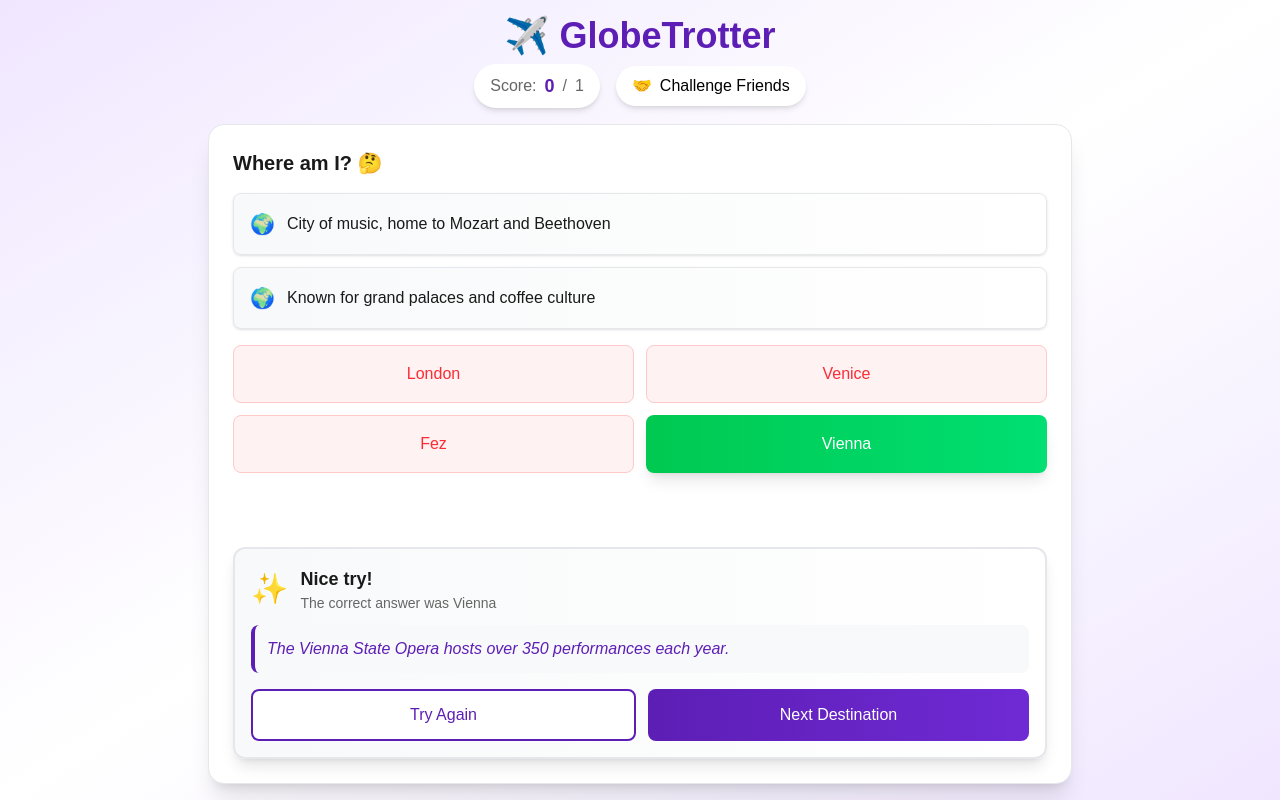
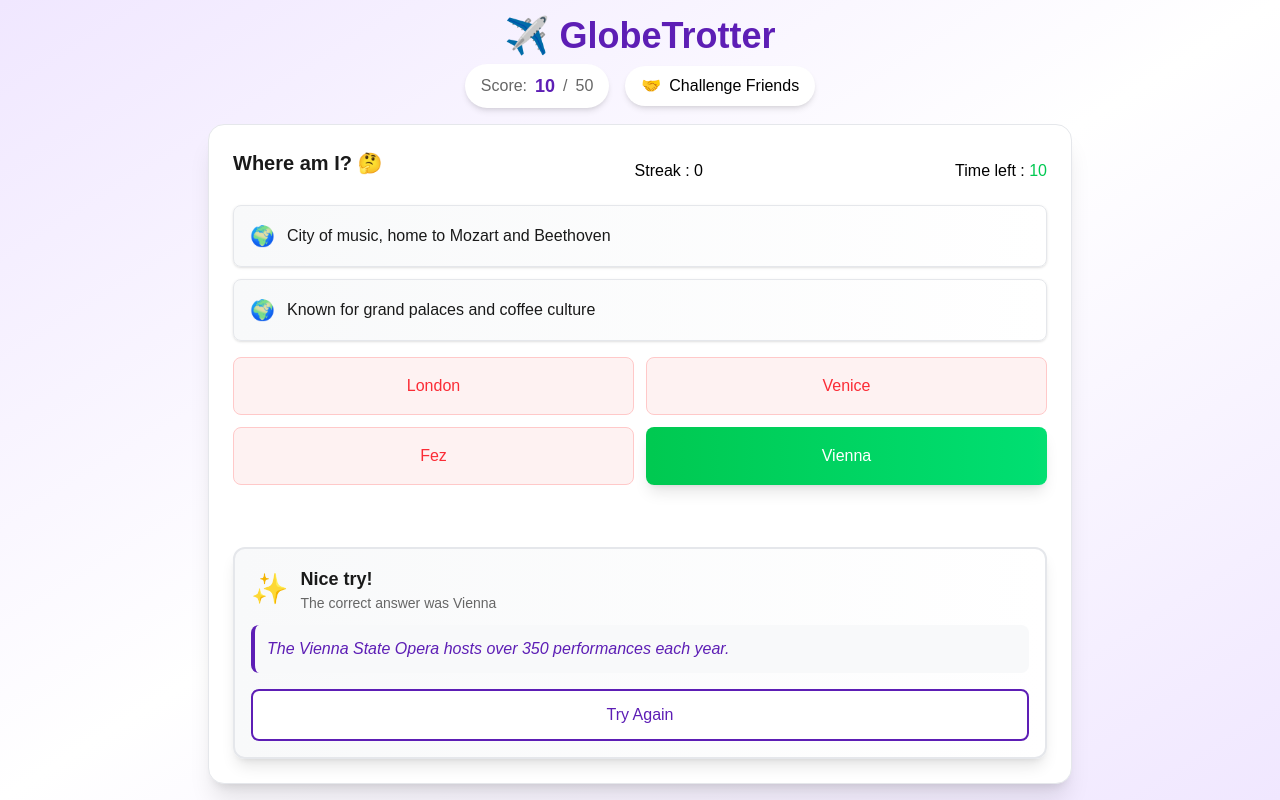
Before and after one commit to vanshika703/GlobeTrotter, a Next.js app: page / in a window 1280 px wide. Both pictures are taken after a click on the button "London". Built offline with nearby package versions, Linux system fonts and the light colour scheme.

Commit message:
ft : interview addition

```diff
--- a/src/app/page.tsx
+++ b/src/app/page.tsx
@@ -19,6 +19,8 @@ interface GameState {
     correct: number;
     total: number;
   };
+  streak: number;
+  questionTime: number;
   answered: boolean;
   isCorrect: boolean | null;
 }
@@ -48,6 +50,8 @@ export default function Home() {
       correct: 0,
       total: 0,
     },
+    streak: 4,
+    questionTime: 15,
     answered: false,
     isCorrect: null,
   });
@@ -62,6 +66,26 @@ export default function Home() {
     fetchData();
   }, []);
 
+  useEffect(() => {
+    let timer;
+
+    if (gameState?.questionTime >= 0 && !gameState?.answered)
+      timer = setInterval(() => {
+        setGameState((prev) => {
+          if (gameState?.questionTime <= 0) {
+            handleAnswer("");
+            return prev;
+          } else
+            return {
+              ...prev,
+              questionTime: prev?.questionTime - 1,
+            };
+        });
+      }, 1000);
+
+    return () => clearInterval(timer);
+  }, [gameState?.questionTime, gameState?.answered]);
+
   const generateOptions = (correctAnswer: string): string[] => {
     const allDestinations = destinations.map((d) => d.name);
     const shuffled = allDestinations
@@ -72,7 +96,7 @@ export default function Home() {
     return [...shuffled, correctAnswer].sort(() => Math.random() - 0.5);
   };
 
-  const startNewRound = () => {
+  const startNewRound = (newGame?: boolean) => {
     const randomDest =
       destinations[Math.floor(Math.random() * destinations.length)];
 
@@ -80,44 +104,68 @@ export default function Home() {
       currentDestination: randomDest,
       selectedClues: randomDest?.clues || [],
       options: generateOptions(randomDest?.name),
-      score: gameState.score,
+      score: {
+        correct: newGame ? 0 : gameState?.score?.correct,
+        total: newGame ? 0 : gameState?.score?.total,
+      },
+      streak: gameState?.streak,
+      questionTime: 15,
       answered: false,
       isCorrect: null,
     });
   };
 
   const retryCurrentRound = () => {
-    if (!gameState.currentDestination) return;
+    if (!gameState?.currentDestination) return;
 
     setGameState({
       ...gameState,
+      score: {
+        correct: 0,
+        total: 0,
+      },
+      streak: 0,
+      questionTime: 15,
       answered: false,
       isCorrect: null,
     });
+
+    startNewRound(true);
   };
 
   const handleAnswer = (selectedAnswer: string) => {
-    if (gameState.answered) return;
+    if (gameState?.answered) return;
 
-    const isCorrect = selectedAnswer === gameState.currentDestination?.name;
+    const isCorrect = selectedAnswer === gameState?.currentDestination?.name;
+
+    let score: number;
 
     if (isCorrect) {
       confetti(CONFETTI_CONFIG);
-    }
+      score =
+        gameState?.questionTime >= 10
+          ? 50
+          : gameState?.questionTime >= 5
+          ? 25
+          : 10;
+    } else if (!isCorrect && gameState?.streak > 5) setShowShareModal(true);
 
     setGameState((prev) => ({
       ...prev,
       answered: true,
       isCorrect,
+      streak: isCorrect ? prev?.streak + 1 : 0,
       score: {
-        correct: prev.score.correct + (isCorrect ? 1 : 0),
-        total: prev.score.total + 1,
+        correct:
+          prev?.score.correct +
+          (isCorrect ? score : 0) +
+          (prev?.streak >= 3 ? 10 : 0),
+        total: prev?.score.total + 50,
       },
     }));
   };
 
   useEffect(() => {
-    // Check for invitation parameters in URL
     const urlParams = new URLSearchParams(window.location.search);
     const inviterUsername = urlParams.get("username");
     const inviterCorrect = urlParams.get("correct");
@@ -142,8 +190,8 @@ export default function Home() {
     const baseUrl = window.location.origin + window.location.pathname;
     const params = new URLSearchParams({
       username: username,
-      correct: gameState.score.correct.toString(),
-      total: gameState.score.total.toString(),
+      correct: gameState?.score.correct.toString(),
+      total: gameState?.score.total.toString(),
     });
     return `${baseUrl}?${params.toString()}`;
   };
@@ -152,18 +200,16 @@ export default function Home() {
     if (!username.trim()) return;
 
     const shareUrl = generateShareLink();
-    const message = `Hey! I'm ${username} and I'm challenging you to beat my GlobeTrotter score of ${gameState.score.correct}/${gameState.score.total}! Try here: ${shareUrl}`;
+    const message = `Hey! I'm ${username} and I'm challenging you to beat my GlobeTrotter score of ${gameState?.score.correct}/${gameState?.score.total}! Try here: ${shareUrl}`;
     const whatsappUrl = `https://wa.me/?text=${encodeURIComponent(message)}`;
     window.open(whatsappUrl, "_blank");
     setShowShareModal(false);
   };
 
-  // Add this function to handle copying
   const copyToClipboard = (text: string) => {
     navigator.clipboard
       .writeText(text)
       .then(() => {
-        // Could add a toast notification here
         console.log("Link copied!");
       })
       .catch((err) => {
@@ -182,10 +228,10 @@ export default function Home() {
             <div className="inline-flex items-center gap-2 px-4 py-2 bg-white rounded-full shadow-md">
               <span className="text-[#666] font-medium">Score:</span>
               <span className="text-[#5d1eb5] font-bold text-lg">
-                {gameState.score.correct}
+                {gameState?.score?.correct}
               </span>
               <span className="text-[#666]">/</span>
-              <span className="text-[#666]">{gameState.score.total}</span>
+              <span className="text-[#666]">{gameState?.score?.total}</span>
             </div>
             <motion.button
               whileHover={{ scale: 1.02 }}
@@ -211,10 +257,32 @@ export default function Home() {
 
         <div className="bg-white rounded-2xl shadow-xl p-6 flex-1 border border-[#e5e7eb] flex flex-col">
           <div className="space-y-3 mb-4">
+            <div className=" flex justify-between items-center text-black">
               <h2 className="text-xl font-semibold text-[#1a1a1a] mb-4">
                 Where am I? 🤔
               </h2>
-            {gameState.selectedClues.map((clue, index) => (
+              <h2>
+                Streak : {gameState?.streak}{" "}
+                <span>{gameState?.streak >= 3 && "Good going! "}</span>
+              </h2>
+              <h2>
+                Time left :{" "}
+                <span
+                  className={
+                    gameState?.questionTime >= 10
+                      ? "text-green-500"
+                      : gameState?.questionTime >= 5
+                      ? "text-yellow-500"
+                      : "text-red-500"
+                  }
+                >
+                  {gameState?.questionTime > 0
+                    ? gameState?.questionTime
+                    : "Times Up!"}
+                </span>
+              </h2>
+            </div>
+            {gameState?.selectedClues.map((clue, index) => (
               <div
                 key={index}
                 className="p-4 bg-gradient-to-r from-[#f8f9fa] to-white rounded-lg text-[#1a1a1a] border border-[#e5e7eb] shadow-sm"
@@ -228,15 +296,15 @@ export default function Home() {
           </div>
 
           <div className="grid grid-cols-2 gap-3 mb-4">
-            {gameState.options.map((option, index) => (
+            {gameState?.options.map((option, index) => (
               <button
                 key={index}
                 onClick={() => handleAnswer(option)}
-                disabled={gameState.answered}
-                className={`p-4 rounded-lg text-center transition-all duration-200
+                disabled={gameState?.answered}
+                className={`p-4 cursor-pointer rounded-lg text-center transition-all duration-400 hover:scale-105
                   ${
-                    gameState.answered
-                      ? option === gameState.currentDestination?.name
+                    gameState?.answered
+                      ? option === gameState?.currentDestination?.name
                         ? "bg-gradient-to-r from-green-500 to-green-400 text-white shadow-lg"
                         : "bg-red-50 text-red-500 border border-red-200"
                       : "bg-gradient-to-r from-[#5d1eb5] to-[#6f2ad4] text-white shadow-md hover:shadow-lg"
@@ -248,43 +316,44 @@ export default function Home() {
             ))}
           </div>
 
-          {gameState.answered && (
+          {gameState?.answered && (
             <div className="mt-auto">
               <div className="bg-gradient-to-r from-[#f8f9fa] to-white rounded-xl border-2 border-[#e5e7eb] shadow-lg p-4">
                 <div className="flex items-center gap-3 mb-3">
                   <span className="text-3xl">
-                    {gameState.isCorrect ? "🎉" : "✨"}
+                    {gameState?.isCorrect ? "🎉" : "✨"}
                   </span>
                   <div>
                     <h3 className="text-lg font-semibold text-[#1a1a1a]">
-                      {gameState.isCorrect ? "Brilliant!" : "Nice try!"}
+                      {gameState?.isCorrect ? "Brilliant!" : "Nice try!"}
                     </h3>
                     <p className="text-sm text-[#666]">
-                      {gameState.isCorrect
+                      {gameState?.isCorrect
                         ? "Here's an interesting fact about this place:"
-                        : `The correct answer was ${gameState.currentDestination?.name}`}
+                        : `The correct answer was ${gameState?.currentDestination?.name}`}
                     </p>
                   </div>
                 </div>
                 <blockquote className="text-base italic text-[#5d1eb5] bg-[#f8f9fa] p-3 rounded-lg border-l-4 border-[#5d1eb5] mb-4">
-                  {gameState.currentDestination?.funFacts[0]}
+                  {gameState?.currentDestination?.funFacts[0]}
                 </blockquote>
 
                 <div className="flex gap-3">
-                  {!gameState.isCorrect && (
+                  {!gameState?.isCorrect ? (
                     <button
                       onClick={retryCurrentRound}
                       className="flex-1 p-3 bg-white text-[#5d1eb5] rounded-lg hover:bg-[#f8f9fa] transition-colors border-2 border-[#5d1eb5] font-medium"
                     >
                       Try Again
                     </button>
-                  )}
+                  ) : (
                     <button
-                    onClick={startNewRound}
+                      onClick={startNewRound()}
                       className="flex-1 p-3 bg-gradient-to-r from-[#5d1eb5] to-[#6f2ad4] text-white rounded-lg hover:shadow-lg transition-all font-medium"
                     >
                       Next Destination
                     </button>
+                  )}
                 </div>
               </div>
             </div>
@@ -296,7 +365,7 @@ export default function Home() {
           <motion.div
             initial={{ opacity: 0 }}
             animate={{ opacity: 1 }}
-            className="fixed inset-0 bg-black bg-opacity-50 flex items-center justify-center p-4 z-50"
+            className="fixed inset-0 bg-black opacity-70 flex items-center justify-center p-4 z-50"
           >
             <motion.div
               initial={{ scale: 0.95, opacity: 0 }}
@@ -307,6 +376,10 @@ export default function Home() {
                 <h2 className="text-xl text-black font-semibold">
                   Challenge a Friend
                 </h2>
+                <p className="text-black my-2">
+                  You have attained a high streak of 5+ ! Invite friends to
+                  complete and beat the score{" "}
+                </p>
                 <button
                   onClick={() => setShowShareModal(false)}
                   className="text-[#666] hover:text-[#1a1a1a] transition-colors"
@@ -325,7 +398,7 @@ export default function Home() {
                     value={username}
                     onChange={(e) => setUsername(e.target.value)}
                     placeholder="Enter your name"
-                    className="w-full p-3 border border-[#e5e7eb] rounded-lg focus:outline-none focus:ring-2 focus:ring-[#5d1eb5] focus:border-transparent"
+                    className="w-full text-black p-3 border border-[#e5e7eb] rounded-lg focus:outline-none focus:ring-2 focus:ring-[#5d1eb5] focus:border-transparent"
                     maxLength={20}
                   />
                 </div>
@@ -335,7 +408,7 @@ export default function Home() {
                     Your Score
                   </label>
                   <div className="p-3 bg-[#f8f9fa] rounded-lg text-[#1a1a1a] font-medium">
-                    {gameState.score.correct}/{gameState.score.total}
+                    {gameState?.score.correct}/{gameState?.score.total}
                   </div>
                 </div>
 
```
Lines whose indentation alone changed are shown as unchanged.
